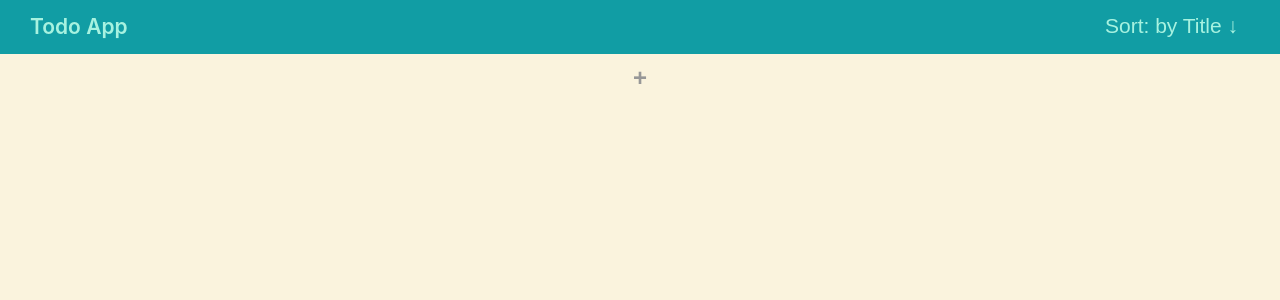
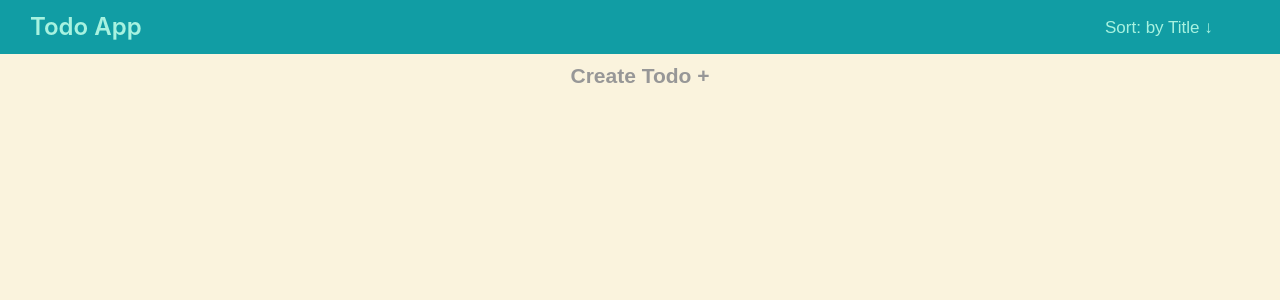
Before and after one commit to syrosework/mytodo-list, a React (Create React App) app: page / in a window 1280 px wide. Shown: the top 300 px of the page. Built offline with nearby package versions, Linux system fonts and the light colour scheme.

Commit message:
styles | Some fonts changes

```diff
--- a/src/App.module.css
+++ b/src/App.module.css
@@ -9,7 +9,7 @@
   width: 100%;
   height: 54px;
   font-weight: 600;
-  font-size: 21px;
+  font-size: 24px;
   background-color: #119DA4;
   top: 0;
   padding: 13px 0 15px 30px;
--- a/src/components/sorting-select/SortingSelect.module.css
+++ b/src/components/sorting-select/SortingSelect.module.css
@@ -21,7 +21,7 @@
 
 .optionItem, .value {
   appearance: none;
-  font-size: 21px;
+  font-size: 17px;
   background-color: transparent;
   border: none;
   padding: 5px 10px 5px 5px;
--- a/src/components/todo-list/TodoList.module.css
+++ b/src/components/todo-list/TodoList.module.css
@@ -9,7 +9,7 @@
   background-color: transparent;
   font-weight: 600;
   width: 100%;
-  font-size: 24px;
+  font-size: 21px;
   text-align: center;
   color: #979797;
 }
--- a/src/components/todo-list/TodoList.tsx
+++ b/src/components/todo-list/TodoList.tsx
@@ -29,7 +29,7 @@ class TodoList extends React.Component<PropsFromState & DispatchProps> {
           className={styles.createTodoButton}
           onClick={this.onCreateTodoButtonClick}
         >
-          +
+          Create Todo +
         </button>
       </ul>
     )
```
